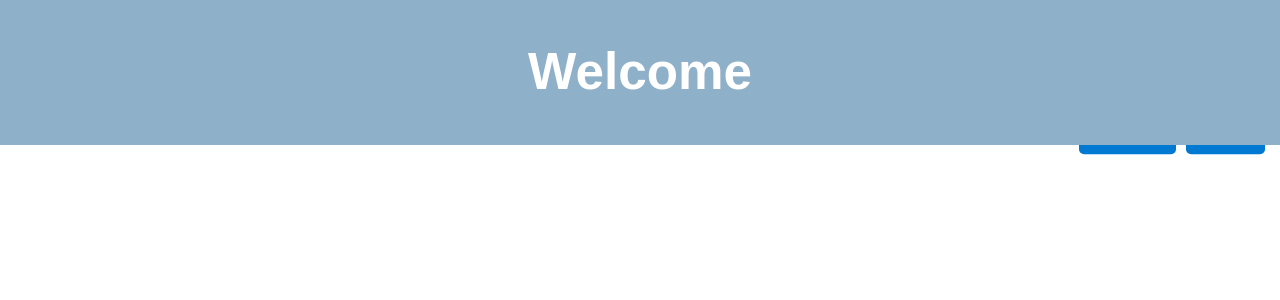
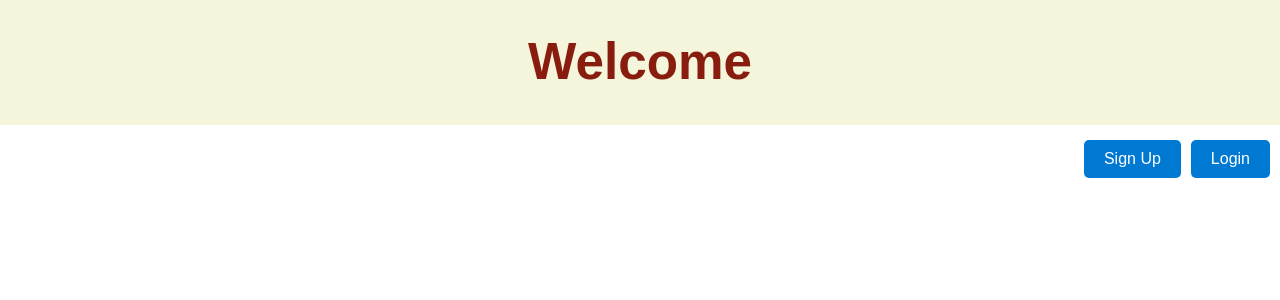
Before and after one commit to harmishpatel21/social-media-fullstack, a React (Vite) app in the folder frontend/: page / in a window 1280 px wide. Shown: the top 300 px of the page. Built offline with nearby package versions, Linux system fonts and the light colour scheme.

Commit message:
minor changes.. still working

```diff
--- a/frontend/src/App.jsx
+++ b/frontend/src/App.jsx
@@ -41,7 +41,7 @@ const App = () => {
                 )}
 
                 {showSignUp && (
-                <div className="button-container">
+                    <div className="auth-form">
                         <h2>Sign Up</h2>
                         <SignUp onSignUpSuccess={handleSignUpSuccess} />
                     </div>
@@ -57,12 +57,13 @@ const App = () => {
                 {isLoggedIn && (
                     <div className="content">
                         <WelcomeMessage username={username} />
+                        <div className="my-photos-container">
+                            <MyPhotos />
+                        </div>
                         <div className="upload-container">
                             <UploadForm />
                         </div>
-                    <div className="photos-container">
-                        <MyPhotos />
-                    </div>
+
                     </div>
                 )}
             </div>
--- a/frontend/src/components/Login.jsx
+++ b/frontend/src/components/Login.jsx
@@ -1,5 +1,6 @@
 import React, { useState } from "react";
-import '../style/FormStyle.css'
+// import '../style/FormStyle.css'
+import '../style/App.css'
 
 const Login = ({ onLoginSuccess }) => {
 
@@ -29,7 +30,7 @@ const Login = ({ onLoginSuccess }) => {
             if (data.success) {
                 setMessage(data.message)
                 onLoginSuccess(username)
-                const {access_token} = data
+                const { access_token } = data
                 // console.log(access_token)
                 localStorage.setItem('access_token', access_token)
             } else {
--- a/frontend/src/components/SignUp.jsx
+++ b/frontend/src/components/SignUp.jsx
@@ -1,4 +1,5 @@
 import React, { useState } from "react";
+import "../style/App.css"
 
 const SignUp = ({ onSignUpSuccess }) => {
 
--- a/frontend/src/style/App.css
+++ b/frontend/src/style/App.css
@@ -1,73 +1,32 @@
-/* App.css */
+.app-container {
+    font-family: Arial, Helvetica, sans-serif;
+}
 
-.app-container {
-    max-width: 1200px;
-    margin: 0 auto;
-    /* padding: 10px; */
-    font-family: Arial, sans-serif;
+.content-container {
+    display: flex;
+    justify-content: space-between;
+    align-items: flex-start;
+    margin-top: 60px;
 }
 
 .header {
-    background-color: #8fb0c9; /* Reddit blue */
-    color: white;
-    padding: 10px 0;
+    background-color: beige;
+    color: #881d0f;
     text-align: center;
-    margin-bottom: 20px;
     width: 100%;
-    position: fixed;
+    position: absolute;
     top: 0;
-    z-index: 1000; /* Set a high z-index to ensure the header appears above other content */
-    /* box-shadow: 0 2px 4px rgba(0, 0, 0, 0.1); */
+    z-index: 1000;
 }
 
-.title {
-    font-size: 24px;
-    font-weight: bold;
-}
-
-.auth-buttons {
-    position: fixed;
-    top: 15%; /* Align the buttons vertically in the middle of the header */
-    transform: translateY(-10%); /* Adjust position to center vertically */
-    right: 10px;
-}
-
-.auth-buttons button {
-    background-color: #edae50; /* Reddit blue */
-    color: white;
-    border: none;
-    padding: 10px 20px;
-    margin-left: 5px;
-    border-radius: 5px;
-    cursor: pointer;
-    font-size: 16px;
-}
-
-.auth-buttons button:hover {
-    background-color: #b1cbe7; /* Darker shade of Reddit blue */
-}
-
-.auth-form {
-    margin-bottom: 20px;
-}
-
-.content {
-    display: flex;
-    flex-direction: column;
-    align-items: center;
-    margin-top: 60px;
-}
-
-.upload-container {
-    margin-bottom: 20px;
-}
-
-.photos-container {
-    width: 100%;
+h2 {
+    text-align: center;
+    font-size: 40px;
+    margin: 0;
 }
 
 .button-container button {
-    background-color: #0079d3; /* Reddit blue */
+    background-color: #0079d3;
     color: white;
     border: none;
     padding: 10px 20px;
@@ -78,5 +37,38 @@
 }
 
 .button-container button:hover {
-    background-color: #0a3057; /* Darker shade of Reddit blue */
+    background-color: #0a3057;
 }
+
+.auth-buttons {
+    position: fixed;
+    top: 140px;
+    right: 5px;
+}
+
+.auth-form {
+    position: relative;
+
+    top: 150px;
+    left: 775px;
+    transform: translate(-50%, -50%);
+    padding: 20px;
+}
+
+.form-container {
+    width: 400px;
+    /* max-width: 90%;
+    max-height: 80%; */
+
+}
+
+.input-container {
+    margin-bottom: 20px;
+}
+
+.input-container input {
+    width: 100%;
+    padding: 10%;
+    border: 1px solid #ccc;
+    transition: border-color 0.3s ease;
+}
--- /dev/null
+++ b/frontend/src/style/App2.css
@@ -0,0 +1,115 @@
+/* App.css */
+
+/* Global styles */
+body {
+    margin: 0;
+    font-family: Arial, sans-serif;
+}
+
+.app-container {
+    position: relative;
+}
+
+.background {
+    position: fixed;
+    top: 0;
+    left: 0;
+    width: 100%;
+    height: 100%;
+    /* background-color: #f0f0f0; */
+    /* Add your desired background color */
+    z-index: -1;
+}
+
+.content-container {
+    max-width: 800px;
+    margin: 0 auto;
+    padding: 20px;
+    display: flex;
+    flex-direction: column;
+    align-items: center;
+}
+
+.header {
+    text-align: center;
+    margin-bottom: 20px;
+}
+
+/* Header styles */
+.header h1 {
+    margin: 0;
+    color: #333;
+}
+
+/* Button container */
+.button-container {
+    display: flex;
+    justify-content: flex-end;
+    margin-bottom: 20px;
+}
+
+.button-container.auth-buttons button {
+    margin-left: 10px;
+}
+
+/* Auth form */
+.auth-form {
+    display: flex;
+    flex-direction: column;
+    align-items: center;
+    margin-bottom: 20px;
+}
+
+.auth-form h2 {
+    margin-bottom: 10px;
+}
+
+.auth-form input[type="text"],
+.auth-form input[type="password"] {
+    width: 100%;
+    padding: 10px;
+    margin-bottom: 10px;
+    border: 1px solid #ccc;
+    border-radius: 5px;
+}
+
+.auth-form button {
+    padding: 10px 20px;
+    background-color: #333;
+    color: #fff;
+    border: none;
+    border-radius: 5px;
+    cursor: pointer;
+}
+
+.auth-form button:hover {
+    background-color: #555;
+}
+
+/* Content */
+.content {
+    display: flex;
+    flex-direction: column;
+    align-items: center;
+}
+
+.my-photos-container {
+    display: grid;
+    grid-template-columns: repeat(3, 1fr);
+    gap: 10px;
+}
+
+.my-photos-container img {
+    width: 100%;
+    height: auto;
+    border-radius: 5px;
+    transition: transform 0.3s;
+}
+
+.my-photos-container img:hover {
+    transform: scale(1.05);
+}
+
+.upload-container {
+    margin-top: 20px;
+}
--- /dev/null
+++ b/frontend/src/style/App3.css
@@ -0,0 +1,83 @@
+/* App.css */
+
+.app-container {
+    /* max-width: 1200px; */
+    /* margin: 0 auto; */
+    font-family: Arial, sans-serif;
+}
+
+.header {
+    background-color: #8fb0c9;
+    color: rgb(212, 104, 32);
+    /* padding: 10px 0; */
+    text-align: center;
+    /* margin-bottom: 1px; */
+    width: 100%;
+    position: absolute;
+    top: 0;
+    /* z-index: 1000; */
+    /* Set a high z-index to ensure the header appears above other content */
+    /* box-shadow: 0 2px 4px rgba(0, 0, 0, 0.1); */
+}
+
+.title {
+    font-size: 24px;
+    font-weight: bold;
+}
+
+.auth-buttons {
+    position: absolute;
+    top: 150px;
+    /* Align the buttons vertically in the middle of the header */
+    /* transform: translateY(-250%); */
+    /* Adjust position to center vertically */
+    right: 100px;
+}
+
+.auth-form {
+    margin-bottom: 20px;
+}
+
+.content {
+    display: flex;
+    justify-content: space-between;
+    /* flex-direction: column; */
+    /* align-items: center; */
+    align-items: flex-start;
+    margin-top: 60px;
+}
+
+/* .upload-container {
+    margin-bottom: 20px;
+}
+
+.photos-container {
+    width: 100%;
+} */
+
+.button-container button {
+    background-color: #0079d3;
+    /* Reddit blue */
+    color: white;
+    border: none;
+    padding: 10px 20px;
+    margin: 0 5px;
+    border-radius: 5px;
+    cursor: pointer;
+    transition: background-color 0.3s ease;
+}
+
+.button-container button:hover {
+    background-color: #0a3057;
+    /* Darker shade of Reddit blue */
+}
+
+.my-photos-container {
+    flex: 1;
+    margin-right: 20px;
+}
+
+.upload-container {
+    flex: 1;
+    margin-left: 20px;
+}
--- a/frontend/src/style/FormStyle.css
+++ b/frontend/src/style/FormStyle.css
@@ -1,4 +1,12 @@
 /* FormStyles.css */
+
+.form-container {
+    max-width: 400px;
+    margin: 0 auto;
+    padding: 20px;
+    border-radius: 10px;
+    box-shadow: 0 0 10px rgba(0, 0, 0, 0.1);
+}
 
 .input-container {
     margin-bottom: 20px;
@@ -14,11 +22,17 @@
 
 .input-container input:focus {
     outline: none;
-    border-color: #0079d3; /* Reddit blue */
+    border-color: #0079d3;
+    /* Reddit blue */
+}
+
+.button-container {
+    text-align: center;
 }
 
 .button-container button {
-    background-color: #0079d3; /* Reddit blue */
+    background-color: #0079d3;
+    /* Reddit blue */
     color: white;
     border: none;
     padding: 10px 20px;
@@ -28,7 +42,8 @@
 }
 
 .button-container button:hover {
-    background-color: #0a3057; /* Darker shade of Reddit blue */
+    background-color: #0a3057;
+    /* Darker shade of Reddit blue */
 }
 
 .error-message {
--- a/frontend/src/style/MyPhotos.css
+++ b/frontend/src/style/MyPhotos.css
@@ -8,7 +8,8 @@
 
 .photo-grid {
     display: grid;
-    grid-template-columns: repeat(auto-fit, minmax(200px, 1fr));
+    /* grid-template-columns: repeat(auto-fit, minmax(200px, 1fr)); */
+    grid-template-columns: repeat(3, 1fr);
     gap: 10px;
 }
 
@@ -18,13 +19,32 @@
     border-radius: 5px;
     box-shadow: 0 0 5px rgba(0, 0, 0, 0.1);
     /* Set a fixed height for the photo tile */
+    width: 200px;
     height: 200px;
 }
 
 .photo-tile img {
     width: 100%;
-    height: auto;
-    display: block;
+    height: 100%;
+    /* display: block; */
     /* Ensure the image covers the entire container and maintains aspect ratio */
     object-fit: cover;
+    transition: transform 0.2s ease;
 }
+
+.photo-tile:hover img {
+    transform: scale(1.05);
+}
+
+/* Ensure each grid item spans the full width of grid  */
+.photo-tile:nth-child(3n +1) {
+    grid-column: span 3;
+}
+
+/* Set grid item position for photos following the first three */
+.photo-tile:nth-child(n + 4) {
+    grid-column: auto;
+    /* Reset grid column to default */
+    grid-row: span 1;
+    /* Span one row */
+}
```
Also changed, not shown: 2 other files (tests, documents, lock files or other folders). Lines whose indentation alone changed are shown as unchanged.
